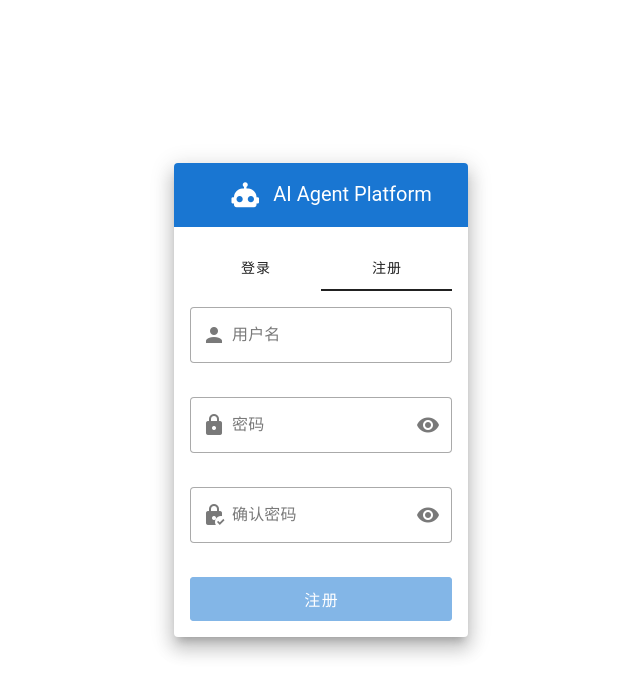
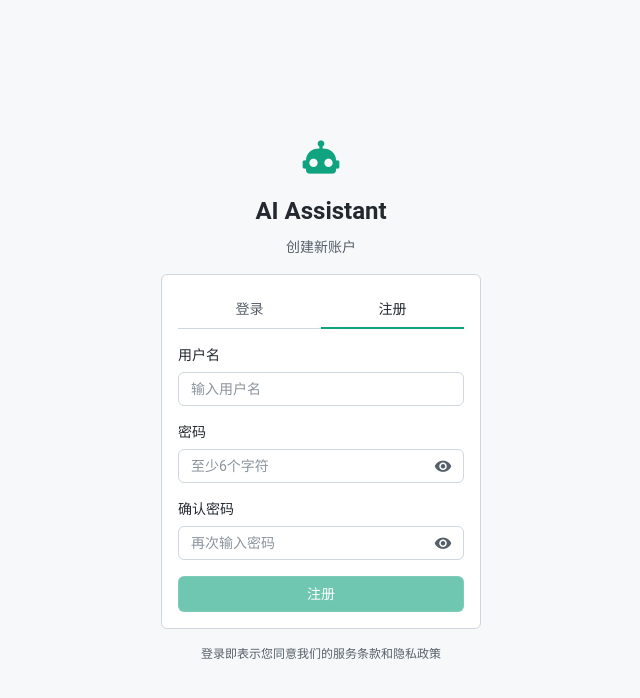
Before and after one commit to ivorytower1026/mutil-user-agent-front, a Vue app: page /login in a window 1280 px wide. Both pictures are taken after a click on the button "注册". Shown: the top 698 px of the page, without its empty margins (319-959 px from the left). Built offline with nearby package versions, Linux system fonts and the light colour scheme.

Commit message:
优化登录界面

```diff
--- a/src/components/auth/LoginForm.vue
+++ b/src/components/auth/LoginForm.vue
@@ -1,49 +1,53 @@
 <template>
-  <v-form ref="formRef" v-model="isValid" @submit.prevent="handleSubmit">
-    <v-text-field
+  <form class="auth-form" @submit.prevent="handleSubmit">
+    <div class="form-group">
+      <label class="form-label">用户名</label>
+      <input
         v-model="formData.username"
-      label="用户名"
-      prepend-inner-icon="mdi-account"
-      :rules="[rules.required]"
-      variant="outlined"
-      class="mb-3"
+        type="text"
+        class="form-input"
+        placeholder="输入用户名"
+        autocomplete="username"
       />
-    <v-text-field
+    </div>
+
+    <div class="form-group">
+      <label class="form-label">密码</label>
+      <div class="password-input">
+        <input
           v-model="formData.password"
-      label="密码"
-      prepend-inner-icon="mdi-lock"
-      :rules="[rules.required]"
           :type="showPassword ? 'text' : 'password'"
-      :append-inner-icon="showPassword ? 'mdi-eye-off' : 'mdi-eye'"
-      variant="outlined"
-      class="mb-3"
-      @click:append-inner="showPassword = !showPassword"
+          class="form-input"
+          placeholder="输入密码"
+          autocomplete="current-password"
         />
-    <v-alert
-      v-if="errorMessage"
-      type="error"
-      variant="tonal"
-      class="mb-3"
-      closable
-      @click:close="errorMessage = ''"
+        <button
+          type="button"
+          class="password-toggle"
+          @click="showPassword = !showPassword"
         >
+          <v-icon size="18">{{ showPassword ? 'mdi-eye-off' : 'mdi-eye' }}</v-icon>
+        </button>
+      </div>
+    </div>
+
+    <div v-if="errorMessage" class="error-message">
       {{ errorMessage }}
-    </v-alert>
-    <v-btn
+    </div>
+
+    <button
       type="submit"
-      color="primary"
-      block
-      size="large"
-      :loading="loading"
-      :disabled="!isValid"
+      class="submit-btn"
+      :disabled="loading || !isFormValid"
     >
-      登录
-    </v-btn>
-  </v-form>
+      <v-progress-circular v-if="loading" indeterminate size="18" color="white" />
+      <span v-else>登录</span>
+    </button>
+  </form>
 </template>
 
 <script setup lang="ts">
-import { ref, reactive } from 'vue'
+import { ref, reactive, computed } from 'vue'
 import { useAuth } from '@/composables/useAuth'
 
 const emit = defineEmits<{
@@ -52,8 +56,6 @@ const emit = defineEmits<{
 
 const { login } = useAuth()
 
-const formRef = ref()
-const isValid = ref(false)
 const loading = ref(false)
 const showPassword = ref(false)
 const errorMessage = ref('')
@@ -63,12 +65,12 @@ const formData = reactive({
   password: ''
 })
 
-const rules = {
-  required: (v: string) => !!v || '此字段必填'
-}
+const isFormValid = computed(() => {
+  return formData.username.trim() && formData.password.trim()
+})
 
 async function handleSubmit() {
-  if (!isValid.value) return
+  if (!isFormValid.value) return
 
   loading.value = true
   errorMessage.value = ''
@@ -90,3 +92,140 @@ async function handleSubmit() {
   }
 }
 </script>
+
+<style scoped>
+.auth-form {
+  display: flex;
+  flex-direction: column;
+  gap: 16px;
+}
+
+.form-group {
+  display: flex;
+  flex-direction: column;
+  gap: 6px;
+}
+
+.form-label {
+  font-size: 14px;
+  font-weight: 500;
+  color: #24292f;
+}
+
+.form-input {
+  width: 100%;
+  padding: 6px 12px;
+  font-size: 14px;
+  line-height: 20px;
+  color: #24292f;
+  background-color: #fff;
+  border: 1px solid #d0d7de;
+  border-radius: 6px;
+  outline: none;
+  transition: border-color 0.15s, box-shadow 0.15s;
+}
+
+.form-input::placeholder {
+  color: #8b949e;
+}
+
+.form-input:focus {
+  border-color: #10a37f;
+  box-shadow: 0 0 0 3px rgba(16, 163, 127, 0.15);
+}
+
+.password-input {
+  position: relative;
+}
+
+.password-input .form-input {
+  padding-right: 36px;
+}
+
+.password-toggle {
+  position: absolute;
+  right: 8px;
+  top: 50%;
+  transform: translateY(-50%);
+  border: none;
+  background: transparent;
+  cursor: pointer;
+  padding: 4px;
+  color: #57606a;
+  display: flex;
+  align-items: center;
+  justify-content: center;
+}
+
+.password-toggle:hover {
+  color: #24292f;
+}
+
+.error-message {
+  padding: 10px 12px;
+  font-size: 13px;
+  color: #cf222e;
+  background-color: #ffebe9;
+  border: 1px solid #ff818266;
+  border-radius: 6px;
+}
+
+.submit-btn {
+  width: 100%;
+  padding: 8px 16px;
+  font-size: 14px;
+  font-weight: 500;
+  color: #fff;
+  background-color: #10a37f;
+  border: 1px solid rgba(240, 246, 252, 0.1);
+  border-radius: 6px;
+  cursor: pointer;
+  display: flex;
+  align-items: center;
+  justify-content: center;
+  height: 36px;
+  transition: background-color 0.15s;
+}
+
+.submit-btn:hover:not(:disabled) {
+  background-color: #0d8a6a;
+}
+
+.submit-btn:disabled {
+  opacity: 0.6;
+  cursor: not-allowed;
+}
+
+.v-theme--dark .form-label {
+  color: #f0f6fc;
+}
+
+.v-theme--dark .form-input {
+  color: #f0f6fc;
+  background-color: #0d1117;
+  border-color: #30363d;
+}
+
+.v-theme--dark .form-input::placeholder {
+  color: #6e7681;
+}
+
+.v-theme--dark .form-input:focus {
+  border-color: #10a37f;
+  box-shadow: 0 0 0 3px rgba(16, 163, 127, 0.2);
+}
+
+.v-theme--dark .password-toggle {
+  color: #8b949e;
+}
+
+.v-theme--dark .password-toggle:hover {
+  color: #f0f6fc;
+}
+
+.v-theme--dark .error-message {
+  color: #ff7b72;
+  background-color: rgba(248, 81, 73, 0.1);
+  border-color: rgba(248, 81, 73, 0.4);
+}
+</style>
--- a/src/components/auth/RegisterForm.vue
+++ b/src/components/auth/RegisterForm.vue
@@ -1,71 +1,81 @@
 <template>
-  <v-form ref="formRef" v-model="isValid" @submit.prevent="handleSubmit">
-    <v-text-field
+  <form class="auth-form" @submit.prevent="handleSubmit">
+    <div class="form-group">
+      <label class="form-label">用户名</label>
+      <input
         v-model="formData.username"
-      label="用户名"
-      prepend-inner-icon="mdi-account"
-      :rules="[rules.required, rules.minLength]"
-      variant="outlined"
-      class="mb-3"
+        type="text"
+        class="form-input"
+        placeholder="输入用户名"
+        autocomplete="username"
       />
-    <v-text-field
+    </div>
+
+    <div class="form-group">
+      <label class="form-label">密码</label>
+      <div class="password-input">
+        <input
           v-model="formData.password"
-      label="密码"
-      prepend-inner-icon="mdi-lock"
-      :rules="[rules.required, rules.passwordMinLength]"
           :type="showPassword ? 'text' : 'password'"
-      :append-inner-icon="showPassword ? 'mdi-eye-off' : 'mdi-eye'"
-      variant="outlined"
-      class="mb-3"
-      @click:append-inner="showPassword = !showPassword"
+          class="form-input"
+          placeholder="至少6个字符"
+          autocomplete="new-password"
         />
-    <v-text-field
+        <button
+          type="button"
+          class="password-toggle"
+          @click="showPassword = !showPassword"
+        >
+          <v-icon size="18">{{ showPassword ? 'mdi-eye-off' : 'mdi-eye' }}</v-icon>
+        </button>
+      </div>
+    </div>
+
+    <div class="form-group">
+      <label class="form-label">确认密码</label>
+      <div class="password-input">
+        <input
           v-model="formData.confirmPassword"
-      label="确认密码"
-      prepend-inner-icon="mdi-lock-check"
-      :rules="[rules.required, rules.passwordMatch]"
           :type="showConfirmPassword ? 'text' : 'password'"
-      :append-inner-icon="showConfirmPassword ? 'mdi-eye-off' : 'mdi-eye'"
-      variant="outlined"
-      class="mb-3"
-      @click:append-inner="showConfirmPassword = !showConfirmPassword"
+          class="form-input"
+          placeholder="再次输入密码"
+          autocomplete="new-password"
         />
-    <v-alert
-      v-if="errorMessage"
-      type="error"
-      variant="tonal"
-      class="mb-3"
-      closable
-      @click:close="errorMessage = ''"
+        <button
+          type="button"
+          class="password-toggle"
+          @click="showConfirmPassword = !showConfirmPassword"
         >
+          <v-icon size="18">{{ showConfirmPassword ? 'mdi-eye-off' : 'mdi-eye' }}</v-icon>
+        </button>
+      </div>
+    </div>
+
+    <div v-if="errorMessage" class="error-message">
       {{ errorMessage }}
-    </v-alert>
-    <v-btn
+    </div>
+
+    <button
       type="submit"
-      color="primary"
-      block
-      size="large"
-      :loading="loading"
-      :disabled="!isValid"
+      class="submit-btn"
+      :disabled="loading || !isFormValid"
     >
-      注册
-    </v-btn>
-  </v-form>
+      <v-progress-circular v-if="loading" indeterminate size="18" color="white" />
+      <span v-else>注册</span>
+    </button>
+  </form>
 </template>
 
 <script setup lang="ts">
-import { ref, reactive } from 'vue'
+import { ref, reactive, computed } from 'vue'
 import { useAuth } from '@/composables/useAuth'
 
 const emit = defineEmits<{
   success: []
-  switchToLogin: []
 }>()
 
 const { register } = useAuth()
 
-const formRef = ref()
-const isValid = ref(false)
 const loading = ref(false)
 const showPassword = ref(false)
 const showConfirmPassword = ref(false)
@@ -77,15 +87,16 @@ const formData = reactive({
   confirmPassword: ''
 })
 
-const rules = {
-  required: (v: string) => !!v || '此字段必填',
-  minLength: (v: string) => v.length >= 3 || '用户名至少3个字符',
-  passwordMinLength: (v: string) => v.length >= 6 || '密码至少6个字符',
-  passwordMatch: (v: string) => v === formData.password || '两次密码不一致'
-}
+const isFormValid = computed(() => {
+  return (
+    formData.username.trim().length >= 3 &&
+    formData.password.length >= 6 &&
+    formData.confirmPassword === formData.password
+  )
+})
 
 async function handleSubmit() {
-  if (!isValid.value) return
+  if (!isFormValid.value) return
 
   loading.value = true
   errorMessage.value = ''
@@ -107,3 +118,140 @@ async function handleSubmit() {
   }
 }
 </script>
+
+<style scoped>
+.auth-form {
+  display: flex;
+  flex-direction: column;
+  gap: 16px;
+}
+
+.form-group {
+  display: flex;
+  flex-direction: column;
+  gap: 6px;
+}
+
+.form-label {
+  font-size: 14px;
+  font-weight: 500;
+  color: #24292f;
+}
+
+.form-input {
+  width: 100%;
+  padding: 6px 12px;
+  font-size: 14px;
+  line-height: 20px;
+  color: #24292f;
+  background-color: #fff;
+  border: 1px solid #d0d7de;
+  border-radius: 6px;
+  outline: none;
+  transition: border-color 0.15s, box-shadow 0.15s;
+}
+
+.form-input::placeholder {
+  color: #8b949e;
+}
+
+.form-input:focus {
+  border-color: #10a37f;
+  box-shadow: 0 0 0 3px rgba(16, 163, 127, 0.15);
+}
+
+.password-input {
+  position: relative;
+}
+
+.password-input .form-input {
+  padding-right: 36px;
+}
+
+.password-toggle {
+  position: absolute;
+  right: 8px;
+  top: 50%;
+  transform: translateY(-50%);
+  border: none;
+  background: transparent;
+  cursor: pointer;
+  padding: 4px;
+  color: #57606a;
+  display: flex;
+  align-items: center;
+  justify-content: center;
+}
+
+.password-toggle:hover {
+  color: #24292f;
+}
+
+.error-message {
+  padding: 10px 12px;
+  font-size: 13px;
+  color: #cf222e;
+  background-color: #ffebe9;
+  border: 1px solid #ff818266;
+  border-radius: 6px;
+}
+
+.submit-btn {
+  width: 100%;
+  padding: 8px 16px;
+  font-size: 14px;
+  font-weight: 500;
+  color: #fff;
+  background-color: #10a37f;
+  border: 1px solid rgba(240, 246, 252, 0.1);
+  border-radius: 6px;
+  cursor: pointer;
+  display: flex;
+  align-items: center;
+  justify-content: center;
+  height: 36px;
+  transition: background-color 0.15s;
+}
+
+.submit-btn:hover:not(:disabled) {
+  background-color: #0d8a6a;
+}
+
+.submit-btn:disabled {
+  opacity: 0.6;
+  cursor: not-allowed;
+}
+
+.v-theme--dark .form-label {
+  color: #f0f6fc;
+}
+
+.v-theme--dark .form-input {
+  color: #f0f6fc;
+  background-color: #0d1117;
+  border-color: #30363d;
+}
+
+.v-theme--dark .form-input::placeholder {
+  color: #6e7681;
+}
+
+.v-theme--dark .form-input:focus {
+  border-color: #10a37f;
+  box-shadow: 0 0 0 3px rgba(16, 163, 127, 0.2);
+}
+
+.v-theme--dark .password-toggle {
+  color: #8b949e;
+}
+
+.v-theme--dark .password-toggle:hover {
+  color: #f0f6fc;
+}
+
+.v-theme--dark .error-message {
+  color: #ff7b72;
+  background-color: rgba(248, 81, 73, 0.1);
+  border-color: rgba(248, 81, 73, 0.4);
+}
+</style>
--- a/src/views/LoginView.vue
+++ b/src/views/LoginView.vue
@@ -1,38 +1,47 @@
 <template>
-  <v-container fluid class="fill-height bg-surface">
-    <v-row align="center" justify="center">
-      <v-col cols="12" sm="8" md="4" lg="3">
-        <v-card class="elevation-12">
-          <v-toolbar color="primary" dark flat>
-            <v-toolbar-title class="text-center">
-              <v-icon class="mr-2">mdi-robot</v-icon>
-              AI Agent Platform
-            </v-toolbar-title>
-          </v-toolbar>
+  <div class="login-page">
+    <div class="login-container">
+      <div class="login-header">
+        <div class="logo">
+          <v-icon size="40" color="#10a37f">mdi-robot</v-icon>
+        </div>
+        <h1 class="title">AI Assistant</h1>
+        <p class="subtitle">{{ isLogin ? '登录您的账户' : '创建新账户' }}</p>
+      </div>
 
-          <v-card-text>
-            <v-tabs v-model="activeTab" grow class="mb-4">
-              <v-tab value="login">登录</v-tab>
-              <v-tab value="register">注册</v-tab>
-            </v-tabs>
+      <div class="login-card">
+        <div class="form-tabs">
+          <button
+            class="tab-btn"
+            :class="{ active: isLogin }"
+            @click="isLogin = true"
+          >
+            登录
+          </button>
+          <button
+            class="tab-btn"
+            :class="{ active: !isLogin }"
+            @click="isLogin = false"
+          >
+            注册
+          </button>
+        </div>
 
-            <v-window v-model="activeTab">
-              <v-window-item value="login">
-                <LoginForm @success="handleLoginSuccess" />
-              </v-window-item>
+        <LoginForm
+          v-if="isLogin"
+          @success="handleLoginSuccess"
+        />
+        <RegisterForm
+          v-else
+          @success="handleRegisterSuccess"
+        />
+      </div>
 
-              <v-window-item value="register">
-                <RegisterForm
-                  @success="handleRegisterSuccess"
-                  @switch-to-login="activeTab = 'login'"
-                />
-              </v-window-item>
-            </v-window>
-          </v-card-text>
-        </v-card>
-      </v-col>
-    </v-row>
-  </v-container>
+      <p class="terms">
+        登录即表示您同意我们的服务条款和隐私政策
+      </p>
+    </div>
+  </div>
 </template>
 
 <script setup lang="ts">
@@ -42,13 +51,138 @@ import LoginForm from '@/components/auth/LoginForm.vue'
 import RegisterForm from '@/components/auth/RegisterForm.vue'
 
 const router = useRouter()
-const activeTab = ref('login')
+const isLogin = ref(true)
 
 function handleLoginSuccess() {
   router.push('/')
 }
 
 function handleRegisterSuccess() {
-  activeTab.value = 'login'
+  isLogin.value = true
 }
 </script>
+
+<style scoped>
+.login-page {
+  min-height: 100vh;
+  display: flex;
+  align-items: center;
+  justify-content: center;
+  background-color: #f6f8fa;
+  padding: 20px;
+}
+
+.login-container {
+  width: 100%;
+  max-width: 320px;
+}
+
+.login-header {
+  text-align: center;
+  margin-bottom: 16px;
+}
+
+.logo {
+  margin-bottom: 16px;
+}
+
+.title {
+  font-size: 24px;
+  font-weight: 600;
+  color: #24292f;
+  margin: 0 0 8px 0;
+}
+
+.subtitle {
+  font-size: 14px;
+  color: #57606a;
+  margin: 0;
+}
+
+.login-card {
+  background: #fff;
+  border: 1px solid #d0d7de;
+  border-radius: 6px;
+  padding: 16px;
+}
+
+.form-tabs {
+  display: flex;
+  border-bottom: 1px solid #d0d7de;
+  margin-bottom: 16px;
+}
+
+.tab-btn {
+  flex: 1;
+  padding: 8px 16px;
+  border: none;
+  background: transparent;
+  font-size: 14px;
+  color: #57606a;
+  cursor: pointer;
+  position: relative;
+  transition: color 0.15s;
+}
+
+.tab-btn:hover {
+  color: #24292f;
+}
+
+.tab-btn.active {
+  color: #24292f;
+}
+
+.tab-btn.active::after {
+  content: '';
+  position: absolute;
+  bottom: -1px;
+  left: 0;
+  right: 0;
+  height: 2px;
+  background-color: #10a37f;
+}
+
+.terms {
+  text-align: center;
+  font-size: 12px;
+  color: #57606a;
+  margin-top: 16px;
+}
+
+.v-theme--dark .login-page {
+  background-color: #0d1117;
+}
+
+.v-theme--dark .title {
+  color: #f0f6fc;
+}
+
+.v-theme--dark .subtitle {
+  color: #8b949e;
+}
+
+.v-theme--dark .login-card {
+  background: #161b22;
+  border-color: #30363d;
+}
+
+.v-theme--dark .form-tabs {
+  border-color: #30363d;
+}
+
+.v-theme--dark .tab-btn {
+  color: #8b949e;
+}
+
+.v-theme--dark .tab-btn:hover {
+  color: #f0f6fc;
+}
+
+.v-theme--dark .tab-btn.active {
+  color: #f0f6fc;
+}
+
+.v-theme--dark .terms {
+  color: #8b949e;
+}
+</style>
```
Lines whose indentation alone changed are shown as unchanged.
